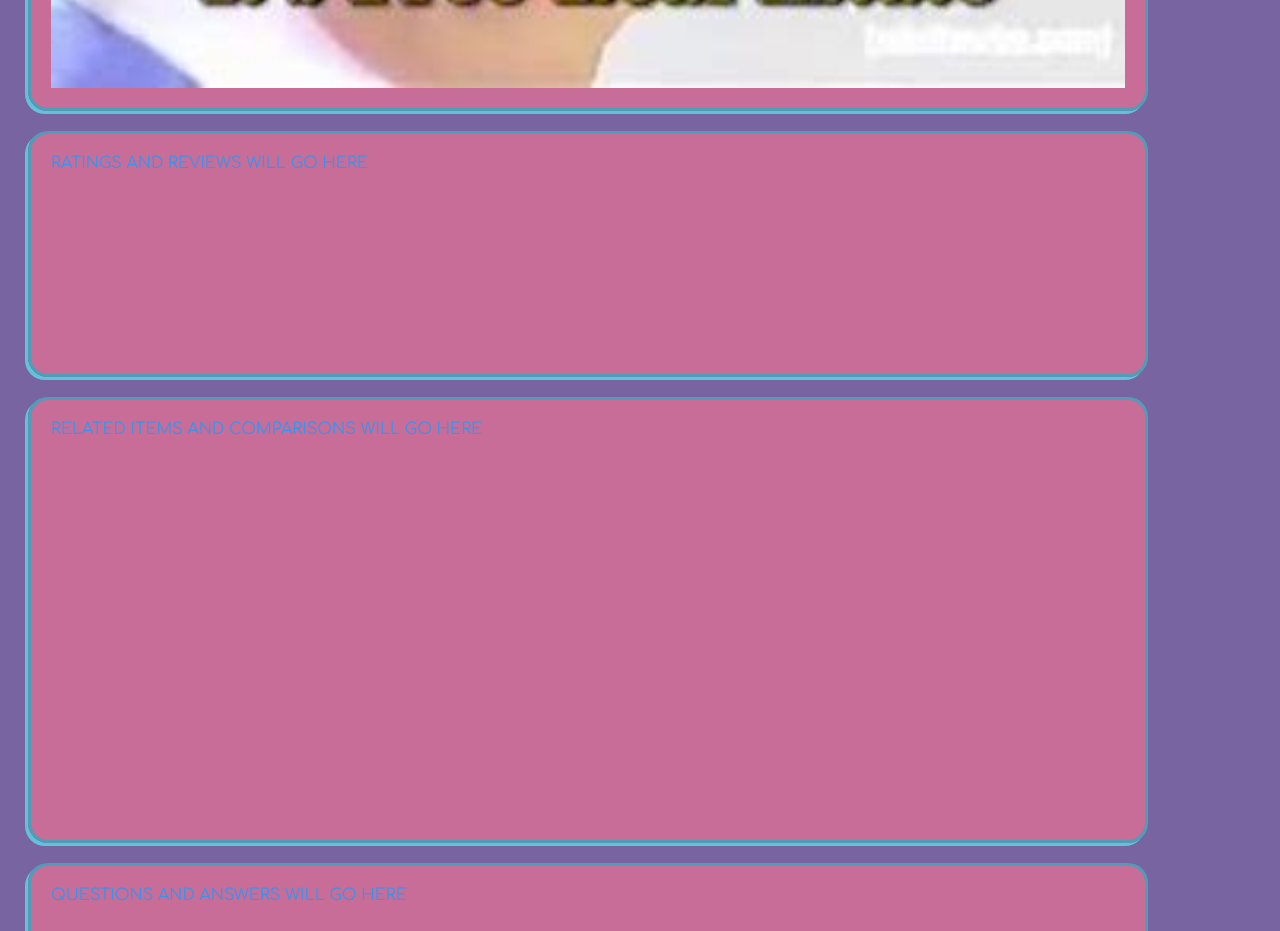
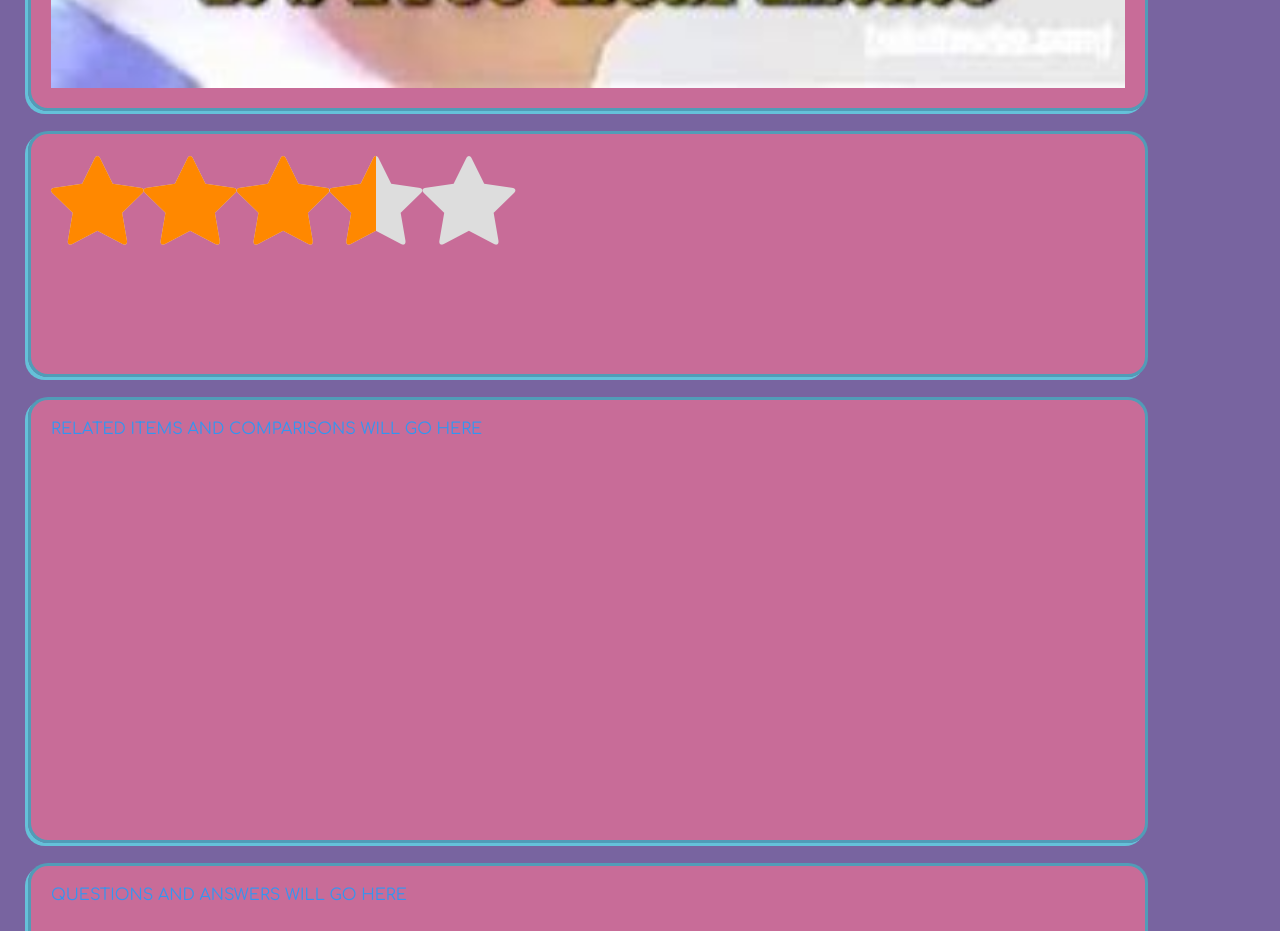
Before and after one commit to bulganerdenebaatar/project-catwalk, a React app: page / in a window 1280 px wide. Shown: the part 940-1871 px from the top of the page. Built offline with nearby package versions, Linux system fonts and the light colour scheme.

Commit message:
five star shared component

```diff
--- a/package.json
+++ b/package.json
@@ -41,6 +41,7 @@
   },
   "dependencies": {
     "nodemon": "^2.0.15",
+    "prop-types": "^15.8.1",
     "react": "^17.0.2",
     "react-dom": "^17.0.2",
     "styled-components": "^5.3.3"
--- /dev/null
+++ b/src/Components/FiveStar.jsx
@@ -0,0 +1,114 @@
+import React from 'react';
+import PropTypes from 'prop-types';
+import styled from 'styled-components';
+
+const Star = styled.span`
+  display: inline-block;
+  position: relative;
+  font-size: 100px;
+  color: #ddd;
+
+  &:after {
+    font-family: FontAwesome;
+    content: "\f005";
+    position: absolute;
+    left: 0;
+    top: 0;
+    width: 100%;
+    overflow: hidden;
+    color: #f80;
+  }
+`;
+
+const ThreeQuarterStar = styled(Star)`
+  &:after {
+    width: 75%;
+  }
+`;
+
+const HalfStar = styled(Star)`
+  &:after {
+    width: 50%;
+  }
+`;
+
+const QuarterStar = styled(Star)`
+  &:after {
+    width: 25%;
+  }
+`;
+
+const EmptyStar = styled(Star)`
+  &:after {
+    width: 0%;
+  }
+`;
+
+function FiveStar({ ratings }) {
+  // Take in ratings object and return five stars filled to the nearest 1/4 star
+  const entries = Object.entries(ratings);
+  const ratingsTotal = entries.reduce(((p, c) => p + Number(c[0]) * Number(c[1])), 0);
+  const numberOfRatings = entries.reduce(((p, c) => p + Number(c[1])), 0);
+  const average = Math.round((ratingsTotal / numberOfRatings) * 10) / 10;
+  let closestQuarter = Math.round(average * 4) / 4;
+  const stars = [];
+
+  while (closestQuarter > 0) {
+    if (closestQuarter >= 1) {
+      stars.push(<Star className="star fa fa-star" />);
+      closestQuarter -= 1;
+    } else if (closestQuarter >= 0.75) {
+      stars.push(<ThreeQuarterStar className="star fa fa-star" />);
+      closestQuarter -= 0.75;
+    } else if (closestQuarter >= 0.5) {
+      stars.push(<HalfStar className="star fa fa-star" />);
+      closestQuarter -= 0.5;
+    } else {
+      stars.push(<QuarterStar className="star fa fa-star" />);
+      closestQuarter -= 0.25;
+    }
+  }
+
+  while (stars.length < 5) {
+    stars.push(<EmptyStar className="star fa fa-star" />);
+  }
+
+  return (
+    <div className="five-star">
+      {stars}
+    </div>
+  );
+}
+
+FiveStar.propTypes = {
+  ratings: PropTypes.shape({
+    1: PropTypes.string,
+    2: PropTypes.string,
+    3: PropTypes.string,
+    4: PropTypes.string,
+    5: PropTypes.string,
+  }).isRequired,
+};
+
+export default FiveStar;
+
+// Example
+// "ratings": {
+//   "1": "1",
+//   "2": "2",
+//   "3": "2",
+//   "4": "2",
+//   "5": "21"
+// }
+
+// Have an empty, 1/4, 1/2, 3/4, and full star drawn (assets folder?)
+// Use modulo and length to figure out what to draw
+// ex 3.8 --> - 1, - 1, -1, -1 (fails) to get 3 full stars
+// -0.75, -0.75 (fails) to get one 3/4 star
+// -0.5 (fails)
+// -0.25 (fails)
+// currently have 4 stars fill in missing (difference from 5) star with a blank
+
+// Ways to get around recalculation using hooks -- useEffect? useMemo?
+// Want to only render on information change
+// To round to nearest quarter Math.round(num * 4) / 4
--- /dev/null
+++ b/src/Components/RatingsAndReviews/RatingsBreakdown.jsx
@@ -0,0 +1,18 @@
+import React from 'react';
+import FiveStar from '../FiveStar.jsx';
+// Test data
+const ratings = {
+  1: '1',
+  2: '2',
+  3: '8',
+  4: '2',
+  5: '4',
+};
+
+function RatingsBreakdown(props) {
+  return (
+    <FiveStar ratings={ratings} />
+  );
+}
+
+export default RatingsBreakdown;
--- a/src/Components/RatingsAndReviews/index.jsx
+++ b/src/Components/RatingsAndReviews/index.jsx
@@ -1,6 +1,7 @@
 import React from 'react';
 import styled from 'styled-components';
 import { colors, styles } from '../../styles.js';
+import RatingsBreakdown from './RatingsBreakdown.jsx';
 
 const RandRStyle = styled.div`
   ${styles.Standard};
@@ -9,7 +10,9 @@ const RandRStyle = styled.div`
 
 function RatingsAndReviews() {
   return (
-    <RandRStyle className="ratingsAndReviews">RATINGS AND REVIEWS WILL GO HERE</RandRStyle>
+    <RandRStyle className="ratingsAndReviews">
+      <RatingsBreakdown />
+    </RandRStyle>
   );
 }
 
--- a/src/index.html
+++ b/src/index.html
@@ -7,6 +7,7 @@
         />
         <meta name="theme-color" content="#000000" />
         <link href="https://fonts.googleapis.com/css2?family=Comfortaa:wght@300;400;500;600;700&display=swap" rel="stylesheet">
+        <link rel="stylesheet" href="https://cdnjs.cloudflare.com/ajax/libs/font-awesome/4.7.0/css/font-awesome.min.css">
         <title>React with Webpack and Babel</title>
     </head>
     <body>
```
Also changed, not shown: 2 other files (tests, documents, lock files or other folders).
